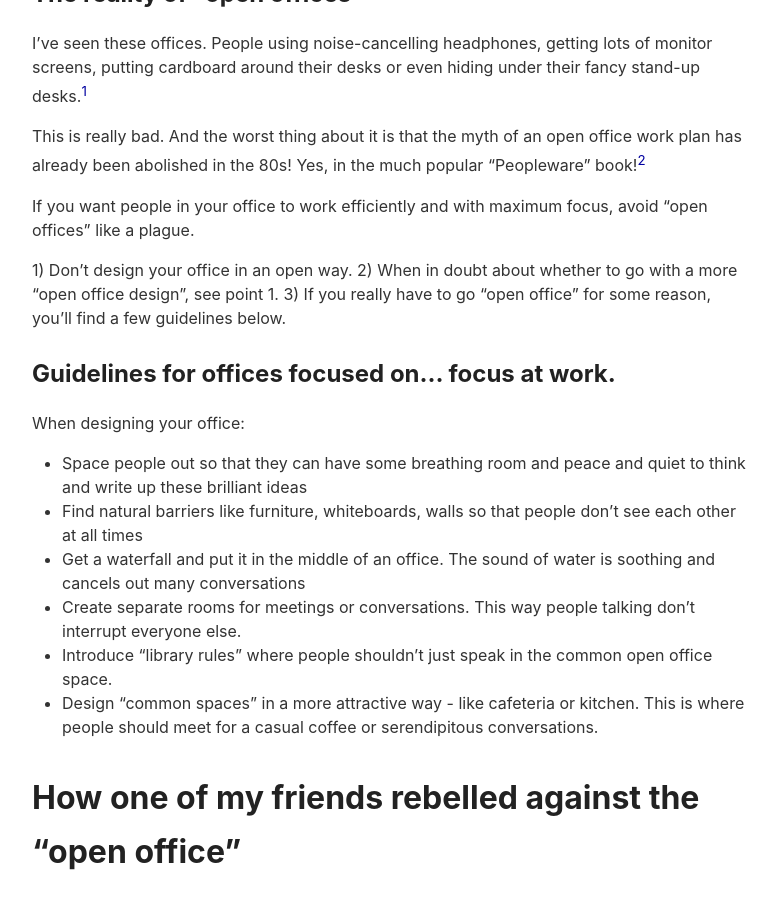
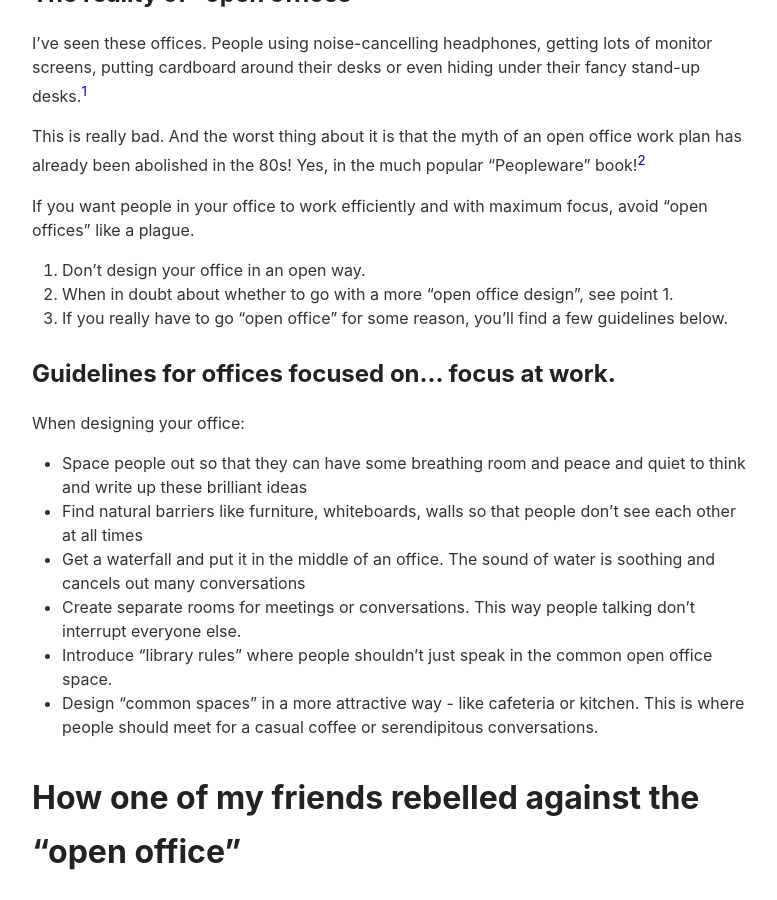
Before and after one commit to Nozbe/NoOffice.org, a Jekyll site: the page built from _book/focus.md, in a window 1280 px wide and 900 px high, scrolled down 3731 px. Shown: the whole window, without its empty margins (248-1025 px from the left). Built offline with Jekyll 4.4.1, drawn with Linux system fonts in a browser that asks for light colours.

Commit message:
fix numbered list

```diff
--- a/_book/focus.md
+++ b/_book/focus.md
@@ -81,9 +81,9 @@ This is really bad. And the worst thing about it is that the myth of an open off
 
 If you want people in your office to work efficiently and with maximum focus, avoid "open offices" like a plague.
 
-1) Don't design your office in an open way.
-2) When in doubt about whether to go with a more "open office design", see point 1.
-3) If you really have to go "open office" for some reason, you'll find a few guidelines below.
+1. Don't design your office in an open way.
+2. When in doubt about whether to go with a more "open office design", see point 1.
+3. If you really have to go "open office" for some reason, you'll find a few guidelines below.
 
 ### Guidelines for offices focused on… focus at work.
 
```
